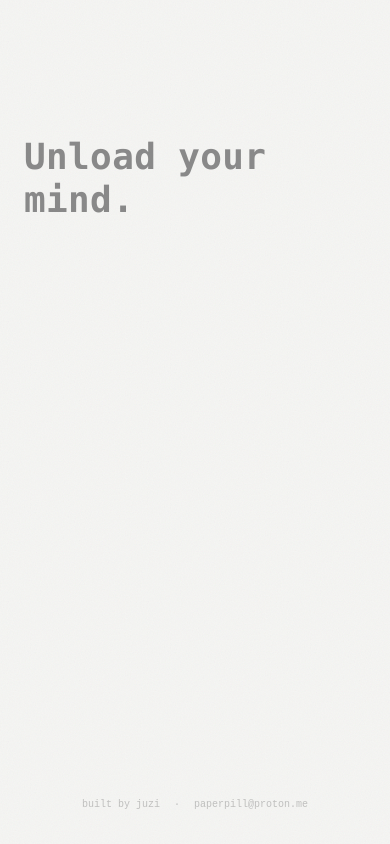
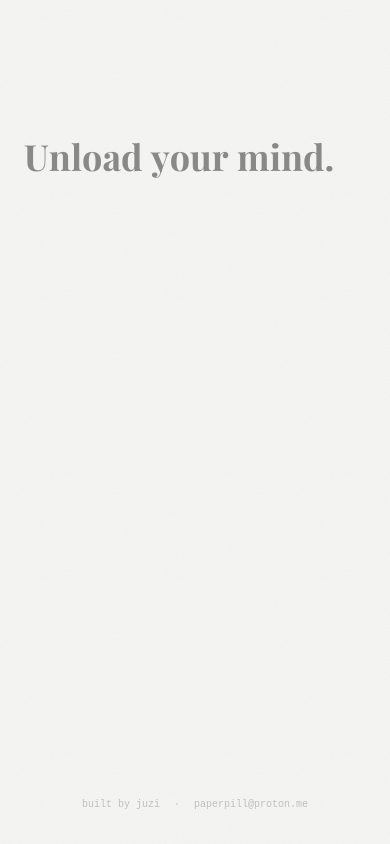
Before and after one commit to jvziiiiii/Paperpill, a React (Vite) app: page / in a window 390 px wide. Built offline with nearby package versions, Linux system fonts and the light colour scheme.

Commit message:
Revert "Use stable mobile font for Act 1 input."
This reverts commit 3915aa24d6bedd877112afca096472709f0201e3.

```diff
--- a/src/App.jsx
+++ b/src/App.jsx
@@ -330,7 +330,7 @@ function App() {
                   beginDistillation();
                 }
               }}
-              className="paper-input paper-input-mobile-stable h-[70svh] max-h-[70svh] min-h-[70svh] w-full resize-none px-2 py-2 text-left text-4xl md:h-auto md:max-h-[280px] md:min-h-[68px] md:px-0 md:py-0 md:text-center md:text-5xl"
+              className="paper-input h-[70svh] max-h-[70svh] min-h-[70svh] w-full resize-none px-2 py-2 text-left text-4xl md:h-auto md:max-h-[280px] md:min-h-[68px] md:px-0 md:py-0 md:text-center md:text-5xl"
               placeholder="Unload your mind."
             />
           </motion.section>
--- a/src/index.css
+++ b/src/index.css
@@ -43,15 +43,6 @@ body {
 .paper-input::placeholder {
   color: #8a8a8a;
   font-weight: 700;
-}
-
-@media (max-width: 767px) {
-  .paper-input-mobile-stable {
-    font-family: ui-monospace, SFMono-Regular, Menlo, Monaco, Consolas, "Liberation Mono",
-      "Courier New", monospace;
-    font-weight: 600;
-    letter-spacing: 0.01em;
-  }
 }
 
 .receipt-frame {
```
